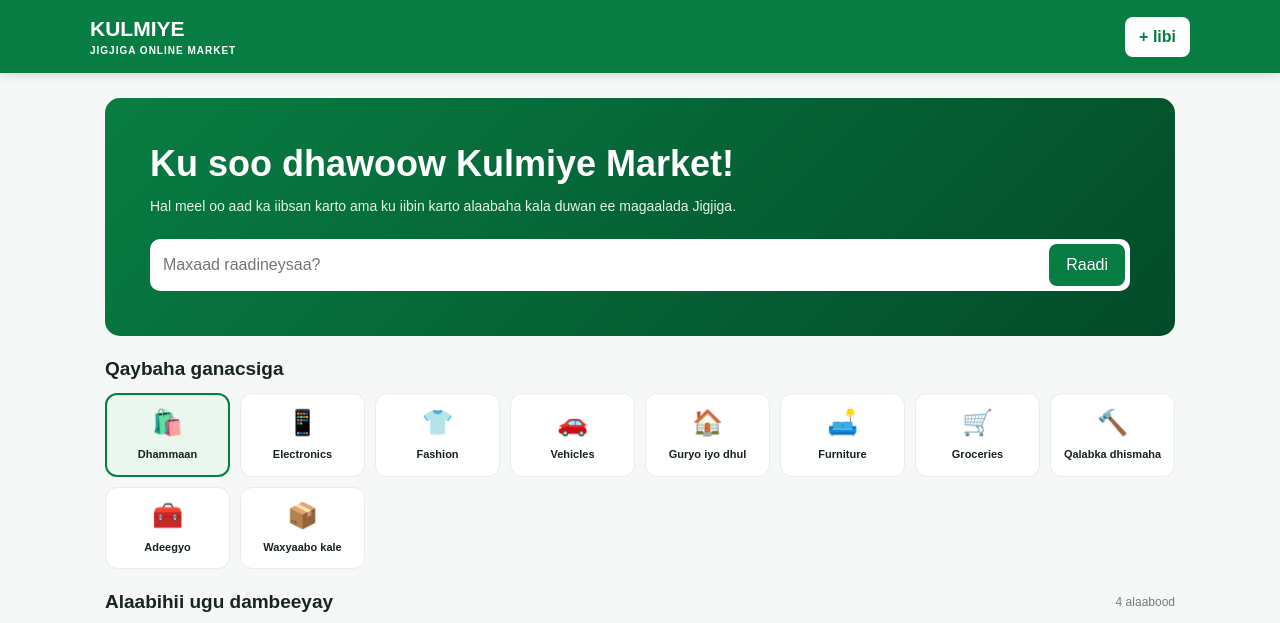
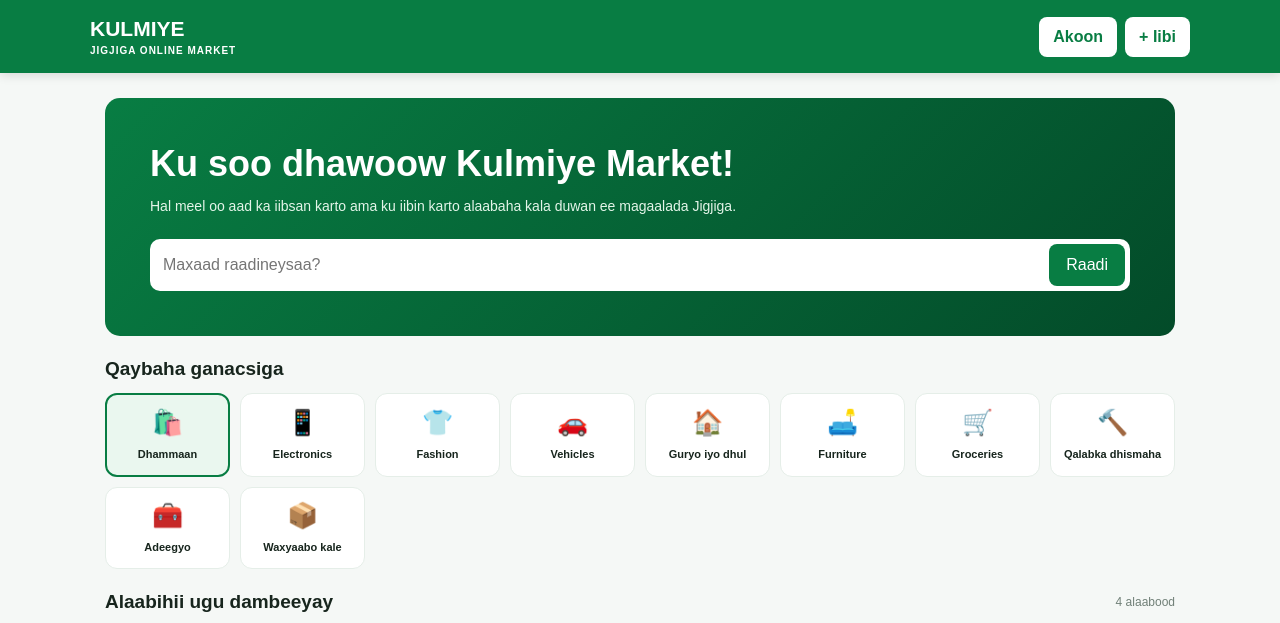
Before and after one commit to cabdwasac/Kulmiye-market, a plain HTML site: page index.html in a window 1280 px wide. Shown: the top 623 px of the page. Drawn offline with Linux system fonts and the light colour scheme.

Commit message:
Refactor header buttons in index.html

```diff
--- a/index.html
+++ b/index.html
@@ -295,17 +295,26 @@ footer a{color:white}
 
 <body>
 
+
 <header>
  <div class="header-inner">
   <div class="logo">
    KULMIYE
    <small>JIGJIGA ONLINE MARKET</small>
   </div>
-  <button class="header-btn" onclick="openSell()">
-   + Iibi
-  </button>
+
+  <div style="display:flex;gap:8px">
+   <button class="header-btn" onclick="openAccount()">
+    Akoon
+   </button>
+
+   <button class="header-btn" onclick="openSell()">
+    + Iibi
+   </button>
+  </div>
  </div>
 </header>
+
 
 <main>
 
```
